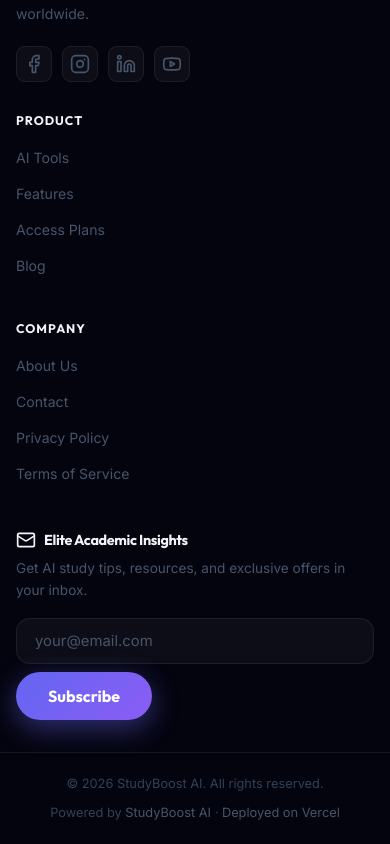
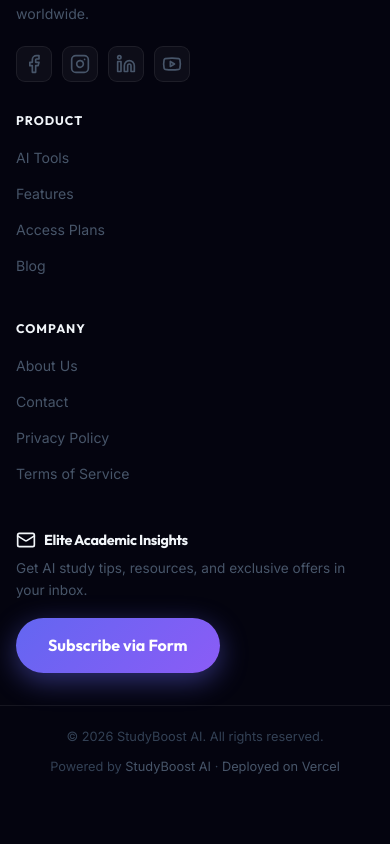
Before and after one commit to GavishkaPasindu/studyboost, a Next.js app: page /about in a window 390 px wide. Shown: the part 6130-6974 px from the top of the page. After the commit the page ends 6927 px from the top, so only its background shows below. Built offline with nearby package versions, Linux system fonts and the light colour scheme.

Commit message:
feat: add responsive Footer component with theme-aware styling

```diff
--- a/src/components/Footer.module.css
+++ b/src/components/Footer.module.css
@@ -113,11 +113,10 @@
     flex-wrap: wrap;
 }
 
-.form .input-field {
-    flex: 1;
-    min-width: 140px;
-    padding: 11px 14px;
-    font-size: 0.85rem;
+.form .btn-primary {
+    padding: 10px 24px;
+    font-size: 0.9rem;
+    font-weight: 600;
 }
 
 .bottom {
--- a/src/components/Footer.tsx
+++ b/src/components/Footer.tsx
@@ -48,13 +48,15 @@
                     </h4>
                     <p>Get AI study tips, resources, and exclusive offers in your inbox.</p>
                     <div className={styles.form}>
-                        <input
-                            type="email"
-                            placeholder="your@email.com"
-                            className="input-field"
-                            aria-label="Email for newsletter"
-                        />
-                        <button className="btn-primary btn-sm">Subscribe</button>
+                        <a
+                            href="https://forms.gle/iRyNiwRdFracCCg89"
+                            target="_blank"
+                            rel="noopener noreferrer"
+                            className="btn-primary btn-sm"
+                            style={{ textDecoration: 'none', display: 'inline-flex', alignItems: 'center' }}
+                        >
+                            Subscribe via Form
+                        </a>
                     </div>
                 </div>
             </div>
```
